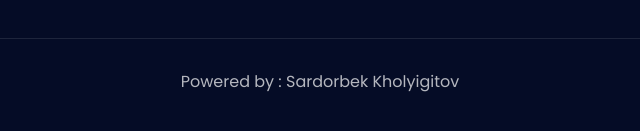
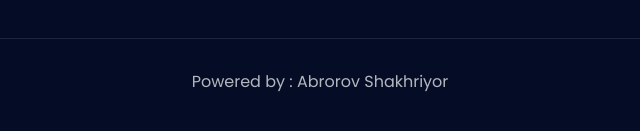
Before and after one commit to Shaha01/food, a plain HTML site: page index.html in a window 1280 px wide. Shown: the part 7409-7540 px from the top of the page, 320-960 px from the left. Drawn offline with Linux system fonts and the light colour scheme.

Commit message:
Update index.html

```diff
--- a/index.html
+++ b/index.html
@@ -457,7 +457,7 @@
         </div>
         <div class="footer-end">
             <div class="footer-line container"></div>
-            <p class="footer-end__text container">Powered by : Sardorbek Kholyigitov</p>
+            <p class="footer-end__text container">Powered by : Abrorov Shakhriyor</p>
         </div>
     </footer>
 <script src="main.js"></script>
```
